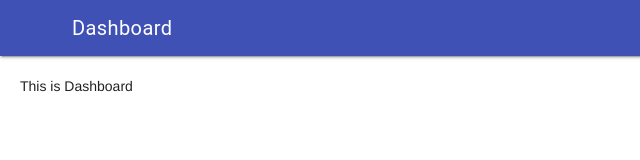
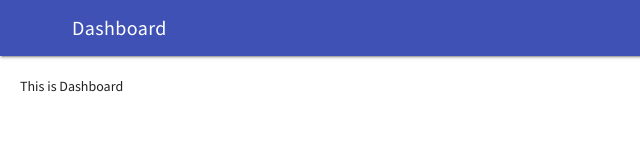
Before and after one commit to jason-hwang/secc-scheduler-gui, an Electron app: page app/index.html in a window 1000 px wide. Shown: the full height of the page, 0-640 px from the left. Drawn offline with Linux system fonts and the light colour scheme; no server answers.

Commit message:
Applied new fonts

```diff
--- a/app/index.html
+++ b/app/index.html
@@ -3,8 +3,10 @@
   <head>
     <meta charset="UTF-8">
     <title>secc-scheduler</title>
-    <link rel="stylesheet" href="css/material.min.css">
-    <link rel="stylesheet" href="https://fonts.googleapis.com/icon?family=Material+Icons">
+    <link href="css/material.min.css" rel="stylesheet" type="text/css">
+    <link href="https://fonts.googleapis.com/icon?family=Material+Icons" rel="stylesheet" type="text/css">
+    <link href="https://fonts.googleapis.com/css?family=Roboto" rel="stylesheet" type="text/css">
+    <link href="https://fonts.googleapis.com/css?family=Source+Sans+Pro" rel="stylesheet" type="text/css">
     <script type="text/javascript" src="js/material.min.js"></script>
     <script>window.$ = window.jQuery = require('./js/jquery-1.12.3.min');</script>
   </head>
@@ -14,7 +16,6 @@
       padding:0px;
       box-sizing: border-box;
     }
-
     .main-container {
       margin:20px;
     }
@@ -45,6 +46,9 @@
       width:100%;
     }
 
+    .mdl-layout-title, .mdl-navigation, .mdl-layout__content {
+      font-family: 'Source Sans Pro', sans-serif;
+    }
   </style>
   <body>
     <div class="mdl-layout mdl-js-layout mdl-layout--fixed-drawer mdl-layout--fixed-header">
@@ -63,7 +67,7 @@
         <!-- Scheduler Info & function area -->
         <nav class="mdl-navigation">
           <a class="mdl-navigation__link" href="javascript:;">
-            <span style="font-weight:bold;color:#333;">LISTENING PORT</span>
+            <span style="font-weight:bold;color:#333;"><i>LISTENING PORT</i></span>
             <div class="mdl-textfield mdl-js-textfield">
               <input class="mdl-textfield__input" type="text" pattern="-?[0-9]*(\.[0-9]+)?" id="scheduler-port" value="10509">
               <label class="mdl-textfield__label" for="sample2">Number...</label>
```
